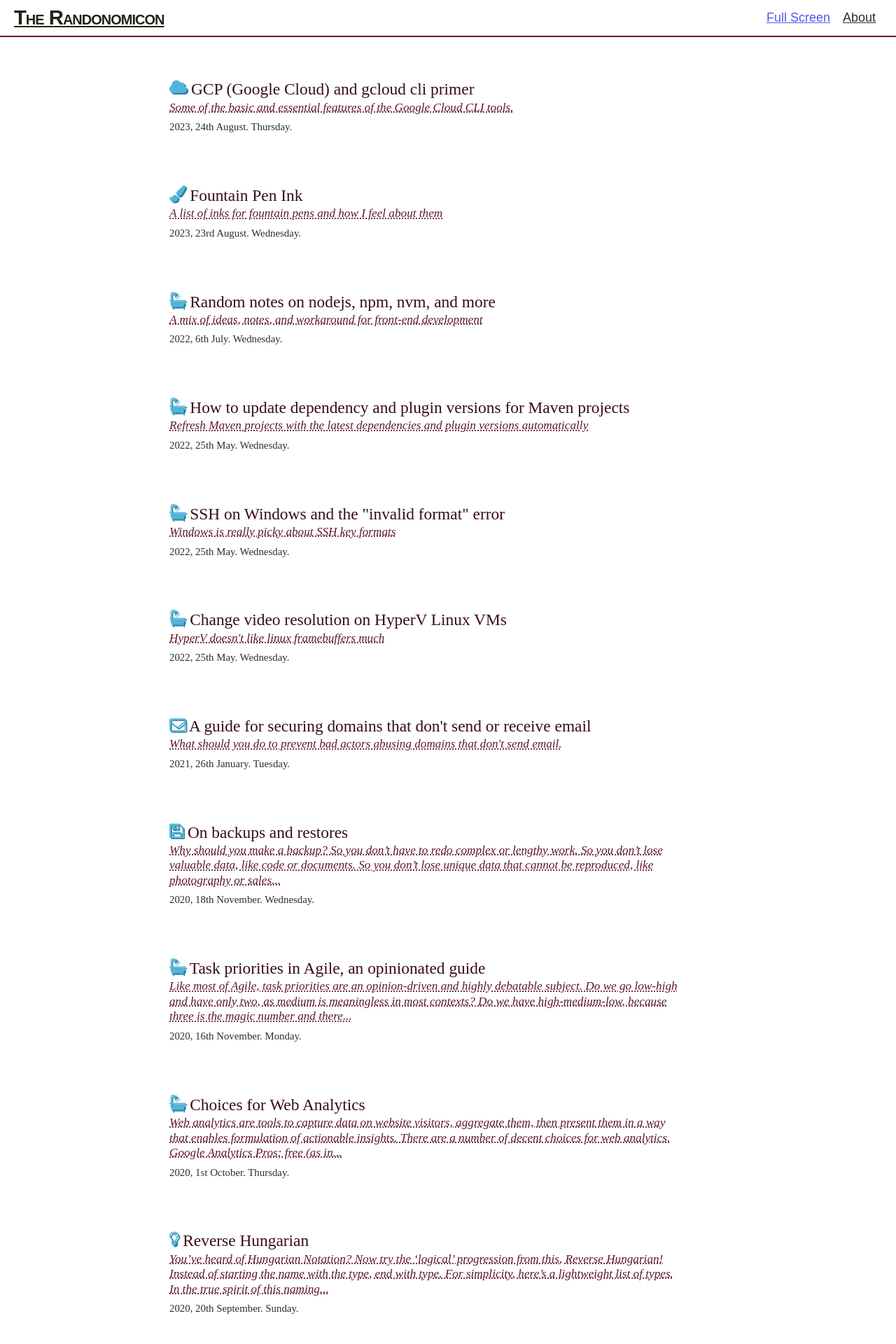
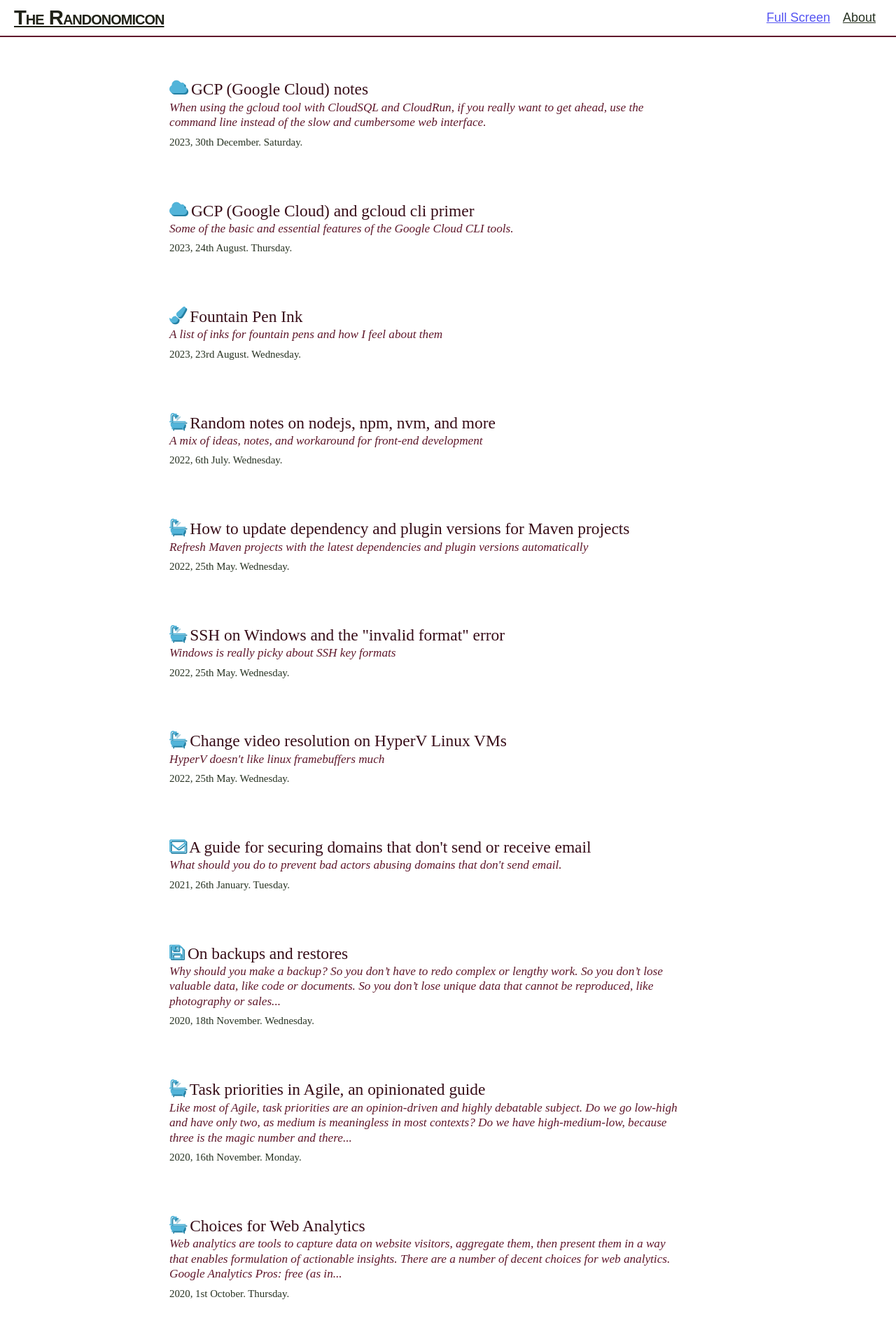
Before and after one commit to antonyh/randonomicon, a Jekyll site: the page built from index.md, in a window 1280 px wide. Shown: the top 1920 px of the page at 70% size. Built offline with Jekyll 4.4.1, drawn with Linux system fonts in a browser that asks for light colours; part of the change alters nothing that is shown.

Commit message:
Notes on Google Cloud commands

```diff
--- /dev/null
+++ b/_posts/2023/2023-12-30-google-cloud.markdown
@@ -0,0 +1,78 @@
+---
+layout: post
+date: 2023-12-30 08:59:59 +000
+title: GCP (Google Cloud) notes
+description: When using the gcloud tool with CloudSQL and CloudRun, if you really want to get ahead, use the command line instead of the slow and cumbersome web interface.
+categories: gcp,devops,cloud
+comments: true
+sharing: true
+icon: cloud
+navigable: true
+---
+
+Often the most efficient way to handle cloud services is through the shell. Typing commands has precision and an efficiency of speed that is unmatched by GUI or TUI interfaces. It has the huge advantage of integration with CI/CD pipelines and can have templates applied, dynamic commands generated, or interactions controlled by other systems such as Jenkins. On top of all that, it's human-readable and human-modifiable - a significant factor when developing systems that must be understood by people and machines.
+
+# Formats available for import/export in gcloud
+
+We can learn about the current available import/export formats for gcloud cli with a simple topics command.
+
+    gcloud topic formats
+
+At the time of writing this the list of formats is as follows:
+
+* config
+* csv
+* default
+* diff
+* disable
+* flattened
+* get
+* json
+* list
+* multi
+* none
+* object
+* table
+* text
+* value
+* yaml
+
+Notable in its absence is XML but this is unlikely to cause problems for the majority of use-cases. For the most part, YAML presents itself as the best option when interacting with the gcloud tools.
+
+# USing cloudsql and postgresql
+
+## List the available databases in postgresql
+
+    gcloud sql databases list --instance=«postgresql-instance»
+
+## Create a database in postgresql
+
+    gcloud sql databases create «db-name» --instance=«postgresql-instance»
+
+# Working with cloudrun services
+
+## How to list your services
+
+We can list services across all regions with one simple command.
+
+    gcloud run services list
+
+Usefully, this will also tell us which region for each service. This is vital for the other commands.
+
+## Importing and exporting service definitions
+
+### How to export as yaml
+
+Note the lack of .yaml in the exported filename.
+
+Region is required along with service-name.
+
+    gcloud run services describe «service-name» --region=«region» --format=yaml > «service-name»
+
+### How to import as yaml
+
+This requires cloud resource manager API `[cloudresourcemanager.googleapis.com]` to work.
+
+Imports the «service-name» file into the service. It should match exactly, without .yaml extension. Similar to the export command, we must inform gcloud which region the service resides in otherwise the request will fail.
+
+    gcloud run services replace «service-name» --region=«region»
--- a/_sass/minima/_layout.scss
+++ b/_sass/minima/_layout.scss
@@ -278,8 +278,6 @@ article.post {
     color: darken($brand-color, 40%);
     display: block;
     font-weight: normal;
-    text-decoration: underline;
-    text-decoration-style: dotted;
     font-style: italic;
   }
 
```
